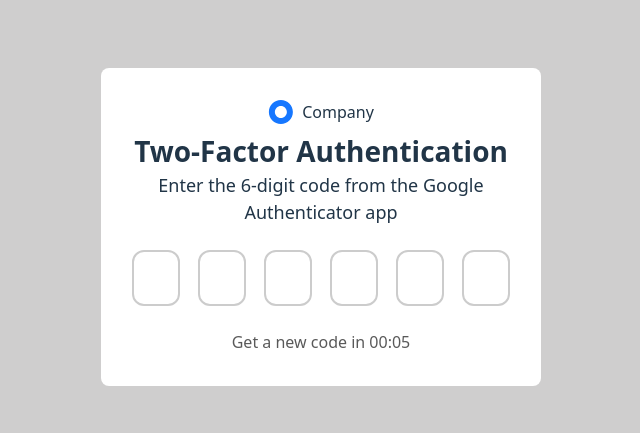
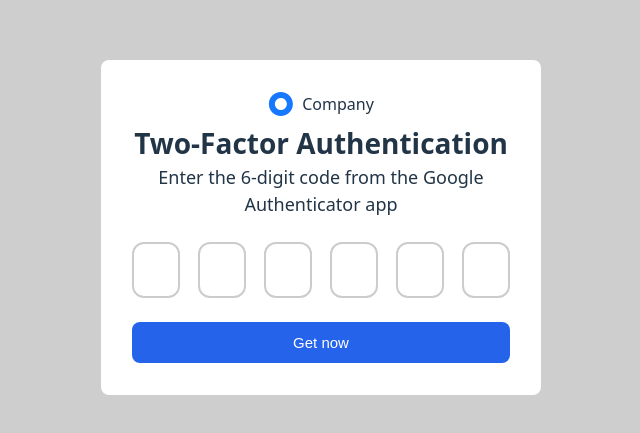
Before and after one commit to SargisGasparyan/task-sign-in-two-factor, a React (Vite) app: page /two-fa in a window 1280 px wide. Shown: the part 173-606 px from the top of the page, without its empty margins (319-959 px from the left). Built offline with nearby package versions, Linux system fonts and the light colour scheme.

Commit message:
some changes

```diff
--- a/src/components/two-fa/TwoFaAuth.tsx
+++ b/src/components/two-fa/TwoFaAuth.tsx
@@ -2,14 +2,14 @@
   useRef,
   useCallback,
   useMemo,
-  useEffect,
   type KeyboardEvent,
   type FormEvent,
   type ChangeEvent,
+  useEffect,
 } from "react";
 import { useDispatch, useSelector } from "react-redux";
 import type { RootState } from "@store/store";
-import { setTwoFa } from "@store/twoFaSlice";
+import { setTwoFa, setShowCountdown } from "@store/twoFaSlice";
 import { useCountdown } from "@hooks/useCountDown";
 
 import Button from "@components/ui/Button/Button";
@@ -34,39 +34,38 @@
   const twoFaCode = useSelector(
     (state: RootState) => state.twoFactor.twoFaCode
   );
+  const showCountdown = useSelector(
+    (state: RootState) => state.twoFactor.showCountdown
+  );
+
   const inputsRef = useRef<HTMLInputElement[]>([]);
-  const { formattedTime, isZero } = useCountdown(10);
+  const { formattedTime, isZero, reset } = useCountdown(60);
 
   const isEmptyInput = useMemo(
     () => twoFaCode.every((v) => v === ""),
     [twoFaCode]
   );
-  const isGetNow = isEmptyInput && isZero;
 
-  // Button text logic
+  // Button text
   const btnText = useMemo(() => {
     if (isLoading) return "Checking…";
     if (isEmptyInput) return "Get now";
     return "Continue";
   }, [isLoading, isEmptyInput]);
 
-  // Handle input changes
+  // Input change
   const handleChange = useCallback(
     (index: number, val: string) => {
       if (!/^\d?$/.test(val)) return;
-
       const nextValues = [...twoFaCode];
       nextValues[index] = val;
       dispatch(setTwoFa(nextValues));
-
-      if (val && index < length - 1) {
-        inputsRef.current[index + 1]?.focus();
-      }
+      if (val && index < length - 1) inputsRef.current[index + 1]?.focus();
     },
     [dispatch, twoFaCode, length]
   );
 
-  // Handle backspace navigation
+  // Backspace navigation
   const handleKeyDown = useCallback(
     (e: KeyboardEvent<HTMLInputElement>, index: number) => {
       if (e.key === "Backspace" && !twoFaCode[index] && index > 0) {
@@ -76,23 +75,41 @@
     [twoFaCode]
   );
 
-  // Handle form submission
+  // Form submit
   const handleSubmit = useCallback(
     (e: FormEvent) => {
       e.preventDefault();
 
-      if (isGetNow) {
-        console.log("Request new code");
+      if (isEmptyInput && !showCountdown) {
+        // "Get now" clicked
+        dispatch(setShowCountdown(true));
+        reset();
         return;
       }
 
       const code = twoFaCode.join("");
       if (code.length === length && !isLoading) {
+        dispatch(setShowCountdown(false));
+        reset();
+
         onVerify(code);
       }
     },
-    [twoFaCode, length, isLoading, onVerify, isGetNow]
+    [
+      twoFaCode,
+      length,
+      isLoading,
+      onVerify,
+      isEmptyInput,
+      showCountdown,
+      dispatch,
+      reset,
+    ]
   );
+  console.log(errorMessage, showCountdown, "infoo");
+  useEffect(() => {
+    if (isZero) dispatch(setShowCountdown(false));
+  }, [isZero, dispatch]);
 
   return (
     <form className={styles.container} onSubmit={handleSubmit}>
@@ -106,7 +123,7 @@
             className={styles.input}
             type="text"
             inputMode="numeric"
-            aria-invalid={!!errorMessage}
+            aria-invalid={!!errorMessage && !showCountdown}
             maxLength={1}
             value={val}
             onChange={(e: ChangeEvent<HTMLInputElement>) =>
@@ -117,7 +134,7 @@
         ))}
       </div>
 
-      {isEmptyInput && !isZero ? (
+      {showCountdown && isEmptyInput ? (
         <p className={styles.countDown}>Get a new code in {formattedTime}</p>
       ) : (
         <Button type="submit" disabled={isLoading || isSuccess}>
--- a/src/pages/two-fa/TwoFaPage.tsx
+++ b/src/pages/two-fa/TwoFaPage.tsx
@@ -4,6 +4,8 @@
 import styles from "./TwoFaPage.module.scss";
 import TwoFactorAuth from "@components/two-fa/TwoFaAuth";
 import ErrorMessage from "@components/error-message/ErrorMessage";
+import { useSelector } from "react-redux";
+import type { RootState } from "@store/store";
 
 const mockVerifyTwoFaCode = async (code: string) => {
   return new Promise<{ success: boolean; token?: string }>(
@@ -20,6 +22,9 @@
 };
 
 const TwoFaPage: React.FC = () => {
+  const showCountdown = useSelector(
+    (state: RootState) => state.twoFactor.showCountdown
+  );
   const { mutate, isPending, error } = useMutation({
     mutationFn: mockVerifyTwoFaCode,
     onSuccess: (data) => {
@@ -62,7 +67,7 @@
           isLoading={isPending}
         />
 
-        {error && (
+        {error && !showCountdown && (
           <ErrorMessage message={(error as { message: string }).message} />
         )}
       </article>
--- a/src/store/twoFaSlice.ts
+++ b/src/store/twoFaSlice.ts
@@ -2,10 +2,12 @@
 
 interface TwoFaState {
   twoFaCode: string[];
+  showCountdown: boolean; // добавляем поле
 }
 
 const initialState: TwoFaState = {
   twoFaCode: ["", "", "", "", "", ""],
+  showCountdown: false, // начальное значение
 };
 
 const twoFactor = createSlice({
@@ -18,9 +20,14 @@
 
     resetTwoFA: (state) => {
       state.twoFaCode = ["", "", "", "", "", ""];
+      state.showCountdown = false; // сбрасываем таймер тоже
+    },
+
+    setShowCountdown: (state, action: PayloadAction<boolean>) => {
+      state.showCountdown = action.payload;
     },
   },
 });
 
-export const { setTwoFa, resetTwoFA } = twoFactor.actions;
+export const { setTwoFa, resetTwoFA, setShowCountdown } = twoFactor.actions;
 export default twoFactor.reducer;
```
